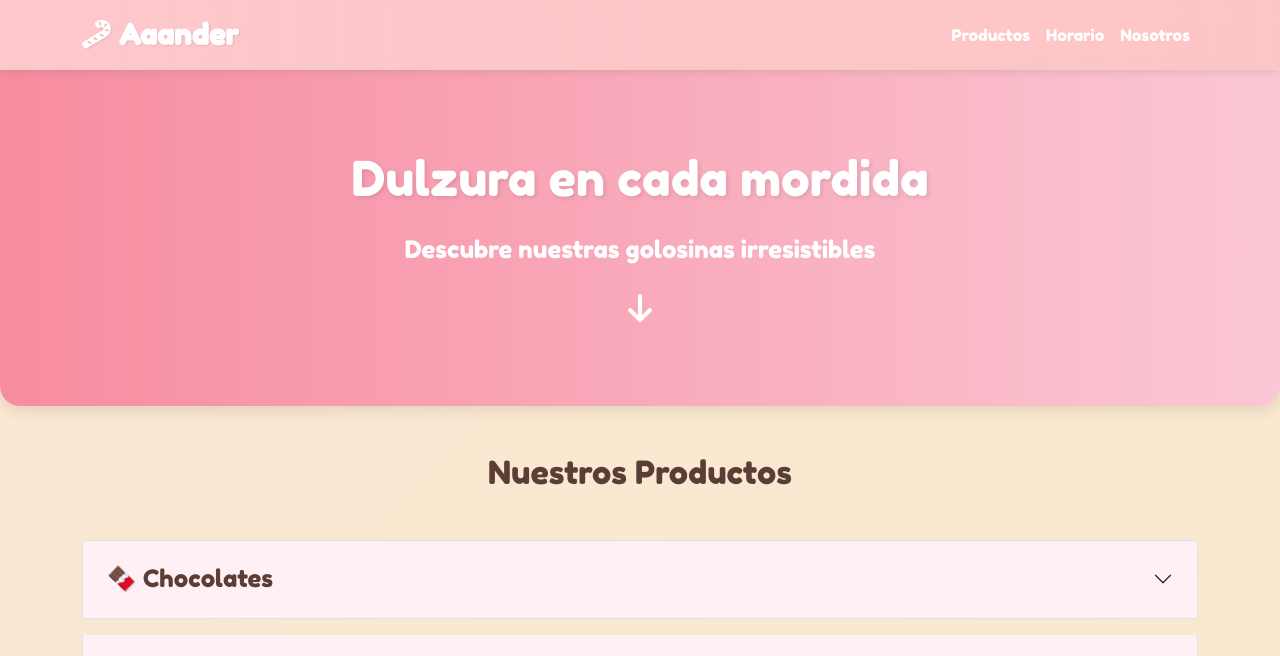
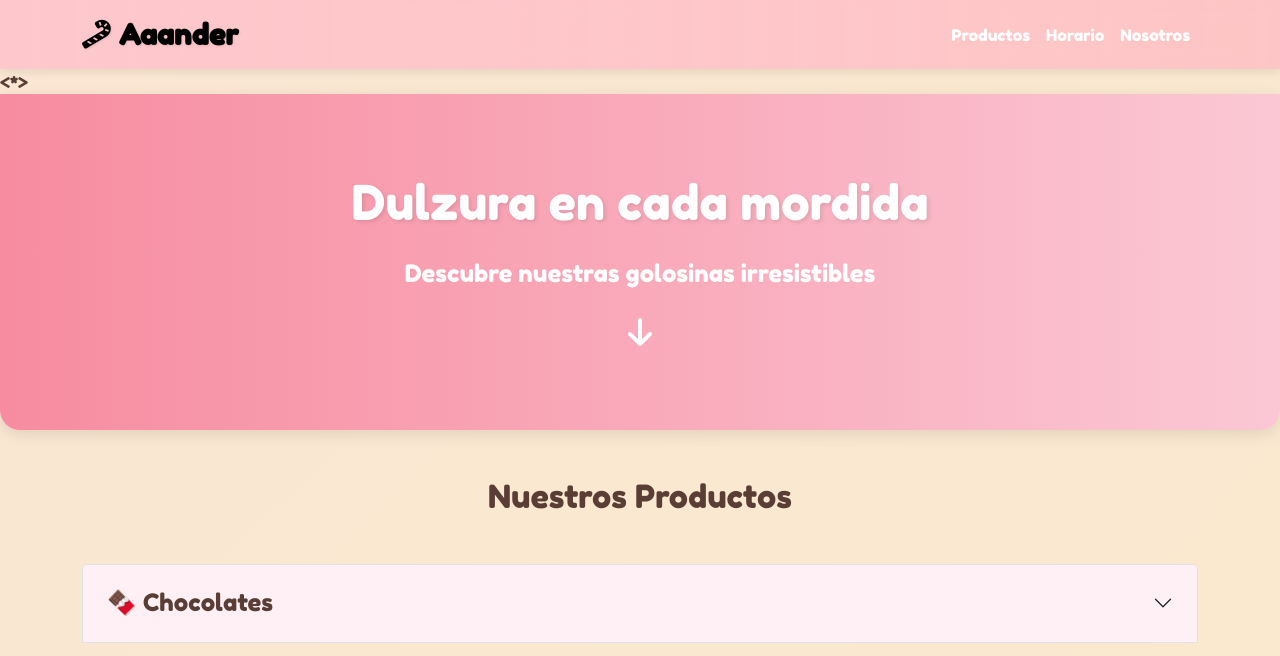
Before and after one commit to AlfredPQ/Distribuidora-Aaander, a plain HTML site: page index.html in a window 1280 px wide. Shown: the top 656 px of the page. Drawn offline with nearby package versions, Linux system fonts and the light colour scheme.

Commit message:
Actualizacion index.html
Me obligaron

```diff
--- a/index.html
+++ b/index.html
@@ -12,7 +12,7 @@
     <link rel="stylesheet" href="styles.css">
   </head>
 
-  <body>
+  <*>
     <!-- Loader -->
     <div id="loader">
       <div class="spinner"></div>
@@ -23,7 +23,7 @@
     <!-- Encabezado -->
     <nav id="navbar" class="navbar navbar-expand-lg fixed-top">
       <div class="container">
-        <a class="navbar-brand fw-bold text-white" href="#">
+        <a class="navbar-brand fw-bold text-Black" href="#">
           <i class="fas fa-candy-cane me-2"></i>Aaander
         </a>
         <button class="navbar-toggler" type="button" data-bs-toggle="collapse" data-bs-target="#navbarNav">
@@ -509,20 +509,20 @@
     </footer>
 
     <!-- ChatBot -->
+<!--
     <div id="chatbot-toggle">
       <i class="fas fa-comments"></i>
     </div>
-
     <div id="chatbot-popup" class="hidden">
       <div class="chat-header">
-        🎀 AaanderBot
+        🎀 DulceRico
         <button id="close-chatbot" class="btn-close-chatbot">×</button>
       </div>
       <div class="chat-body" id="chat-body">
         <div class="chat-message bot">¡Hola! ¿En qué te puedo ayudar hoy?</div>
       </div>
     </div>
-
+-->
     <script src="https://cdn.jsdelivr.net/npm/bootstrap@5.3.3/dist/js/bootstrap.bundle.min.js"></script>
     <script src="main.js"></script>
 
```
